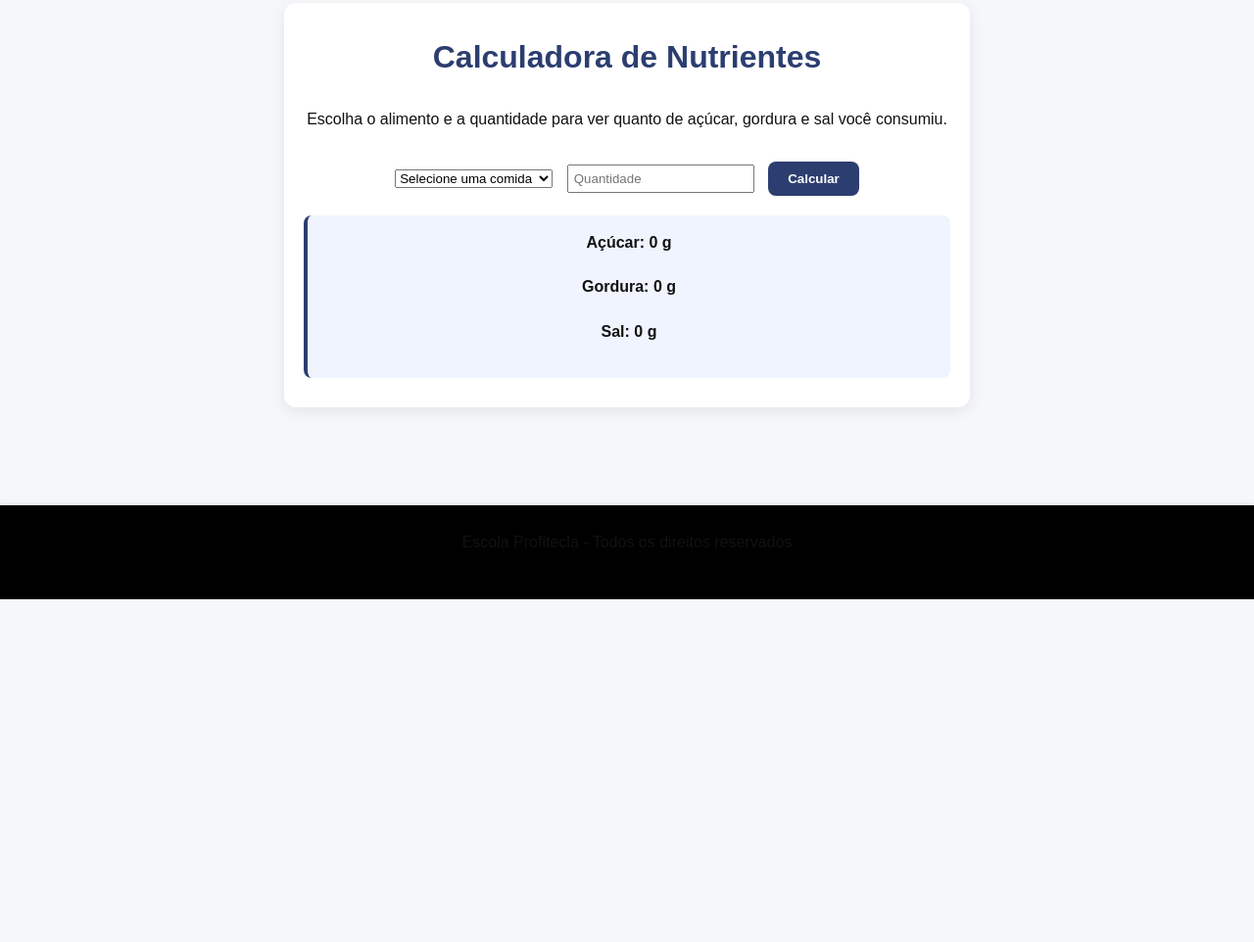
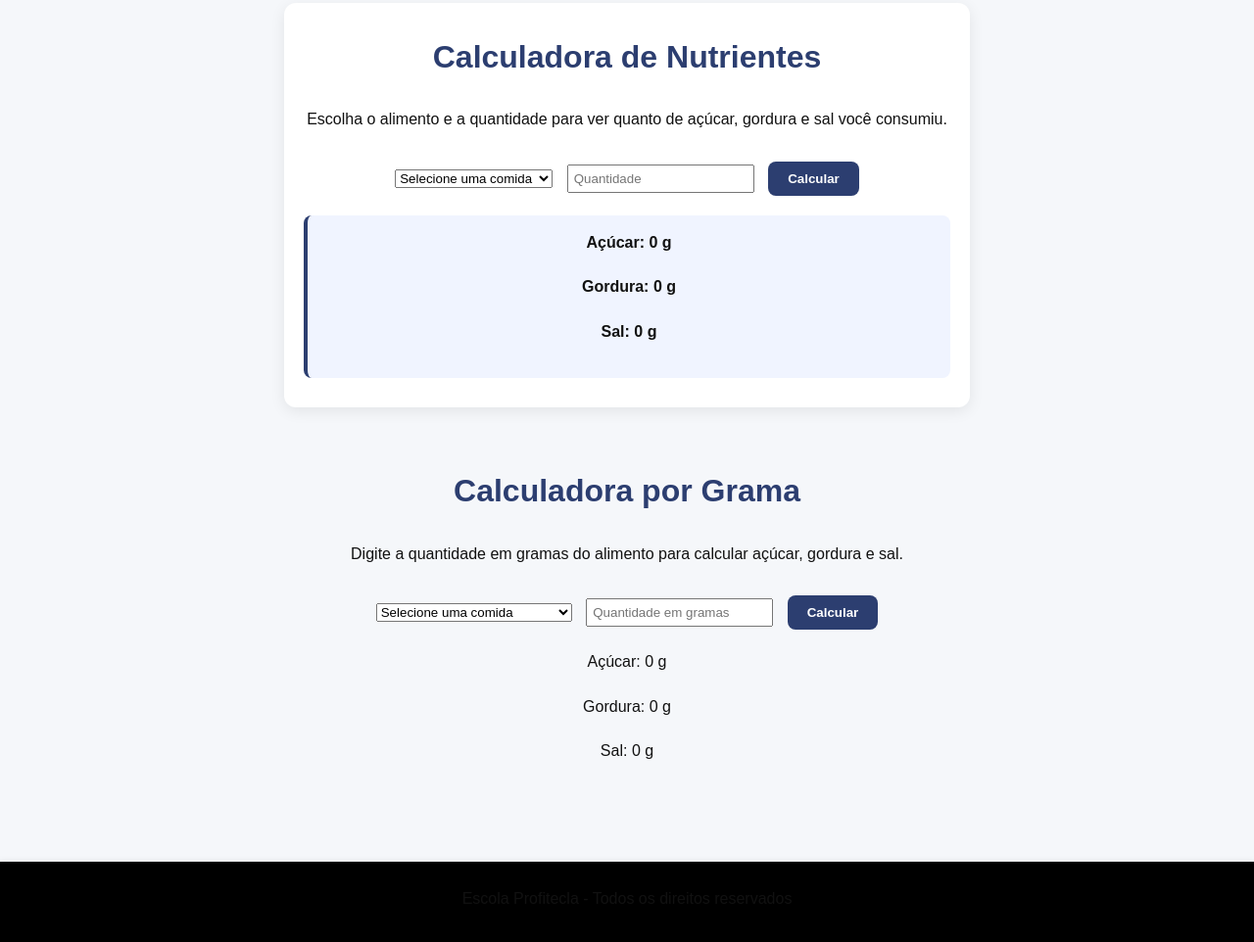
Before and after one commit to gabrielcsshtml/-sa-de, a plain HTML site: page index.html in a window 1280 px wide. Shown: the part 1514-2476 px from the top of the page at 98% size. Before the commit the page ends 2126 px from the top, so only its background shows below. Drawn offline with Linux system fonts and the light colour scheme; a script that the page names is missing.

Commit message:
Update index.html

```diff
--- a/index.html
+++ b/index.html
@@ -17,6 +17,7 @@
     <a href="#comidas">Comidas</a>
     <a href="#saudavel">Saudáveis</a>
     <a href="#calculadora">Calculadora</a>
+    <a href="#calculadora-grama">Calculadora por Grama</a>
     <a href="#contato">Contato</a>
   </nav>
 </header>
@@ -121,7 +122,7 @@
         </div>
 
         <div class="card">
-          <img src="monster.png" alt="Filipinos" class="card-img">
+          <img src="filipinos.png" alt="Filipinos" class="card-img">
           <h3>Filipinos (100 g)</h3>
           <div class="barra-container">
             <div class="barra acucar" data-width="90%">Açúcar: 45g</div>
@@ -169,7 +170,7 @@
         </div>
 
         <div class="card">
-          <img src="filipinos.png" alt="Monster" class="card-img">
+          <img src="monster.png" alt="Monster" class="card-img">
           <h3>Monster (500 ml)</h3>
           <div class="barra-container">
             <div class="barra acucar" data-width="100%">Açúcar: 55g</div>
@@ -221,7 +222,7 @@
     </div>
   </section>
 
-  <!-- Calculadora de Nutrientes -->
+  <!-- Calculadora por Porção -->
   <section id="calculadora">
     <h2>Calculadora de Nutrientes</h2>
     <p style="text-align:center;">Escolha o alimento e a quantidade para ver quanto de açúcar, gordura e sal você consumiu.</p>
@@ -252,6 +253,39 @@
       </div>
     </div>
   </section>
+
+  <!-- Calculadora por Grama -->
+  <section id="calculadora-grama">
+    <h2>Calculadora por Grama</h2>
+    <p style="text-align:center;">Digite a quantidade em gramas do alimento para calcular açúcar, gordura e sal.</p>
+    <div class="calc-container" style="text-align:center; margin-top:20px;">
+      <select id="comida-grama">
+        <option value="">Selecione uma comida</option>
+        <option value="nutella">Nutella & Go (52 g)</option>
+        <option value="milka">Chocolate Milka (100 g)</option>
+        <option value="bolinho">Bolinhos de Chocolate (60 g)</option>
+        <option value="achocolatado">Achocolatado (200 ml)</option>
+        <option value="croissant1">Croissant de Chocolate (80 g)</option>
+        <option value="croissant2">Croissant Simples (70 g)</option>
+        <option value="travesseiro">Travesseiros (90 g)</option>
+        <option value="filipinos">Filipinos (100 g)</option>
+        <option value="pringles">Pringles (30 g)</option>
+        <option value="doritos">Doritos (30 g)</option>
+        <option value="cheetos">Cheetos (30 g)</option>
+        <option value="monster">Monster (500 ml)</option>
+        <option value="coca">Coca-Cola (330 ml)</option>
+      </select>
+      <input type="number" id="gramas" placeholder="Quantidade em gramas" min="1" style="margin-left:10px; padding:5px;">
+      <button id="calcular-grama" class="btn-saibamais" style="margin-left:10px;">Calcular</button>
+
+      <div id="resultado-grama" style="margin-top:20px;">
+        <p>Açúcar: <span id="res-acucar-grama">0</span> g</p>
+        <p>Gordura: <span id="res-gordura-grama">0</span> g</p>
+        <p>Sal: <span id="res-sal-grama">0</span> g</p>
+      </div>
+    </div>
+  </section>
+
 </main>
 
 <footer id="contato">
```
